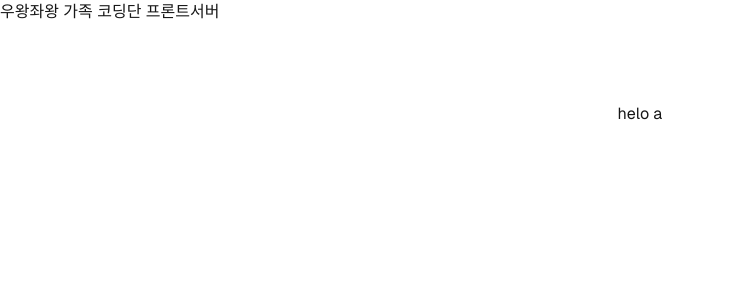
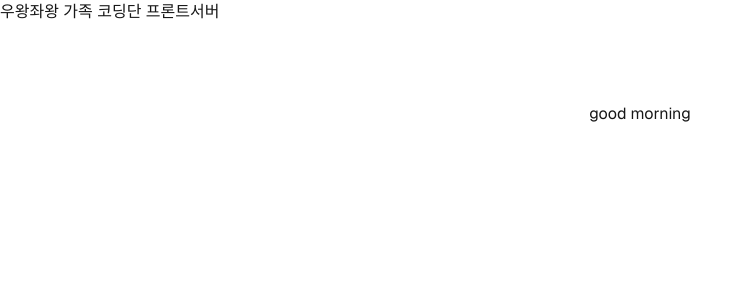
Before and after one commit to mulgoms2/woowang, a Next.js app: page / in a window 1280 px wide. Shown: the top 300 px of the page, without its empty margins (0-753 px from the left). Built offline with nearby package versions, Linux system fonts and the light colour scheme.

Commit message:
good morning

```diff
--- a/src/app/page.tsx
+++ b/src/app/page.tsx
@@ -1,7 +1,7 @@
 export default function Home() {
   return (
     <div className="grid grid-rows-[20px_1fr_20px] items-center justify-items-center min-h-screen p-8 pb-20 gap-16 sm:p-20 font-[family-name:var(--font-geist-sans)]">
-      helo a
+        good morning
     </div>
   );
 }
```
